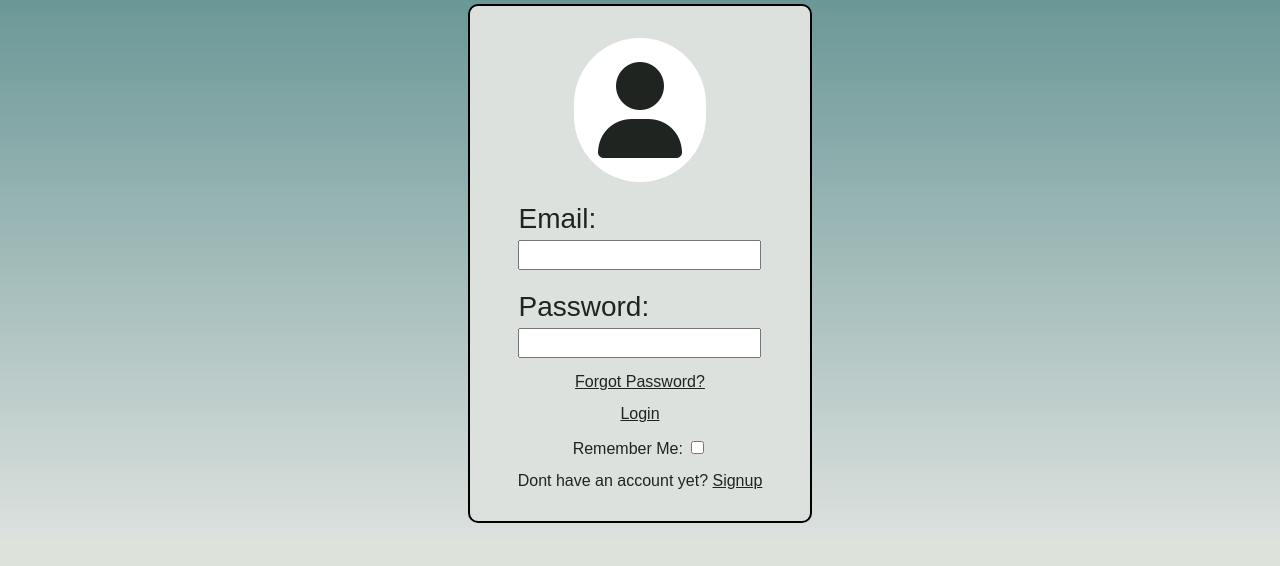
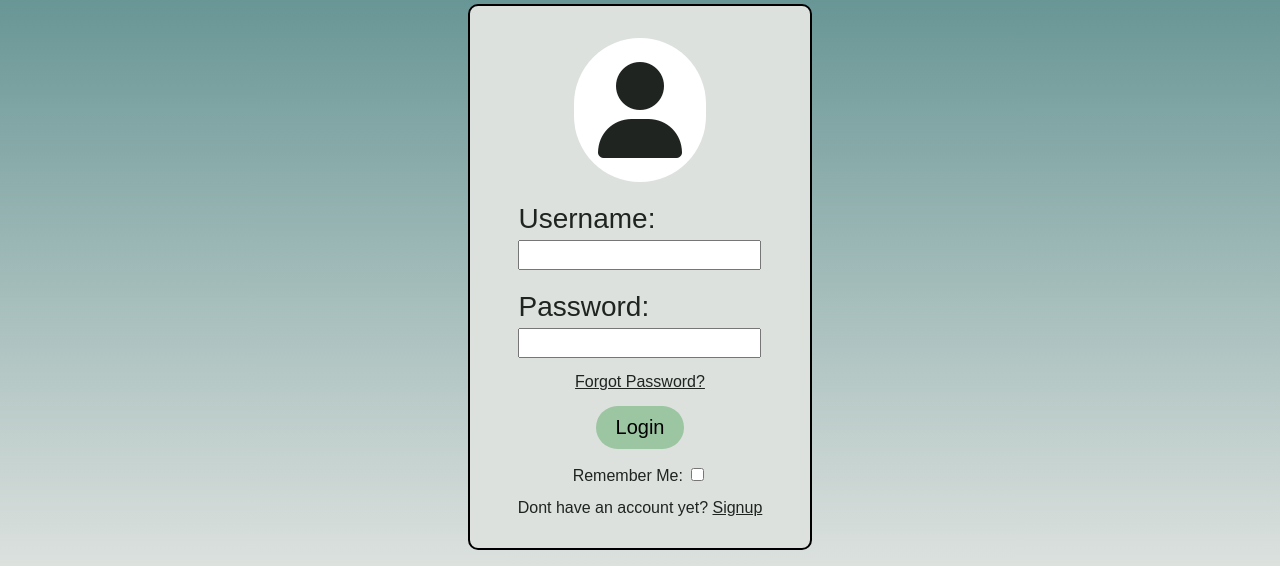
Before and after one commit to 3420Final/Project, a PHP site: page /login.php in a window 1280 px wide. Shown: the part 348-914 px from the top of the page. Before the commit the page ends 871 px from the top, so only its background shows below. Run offline with PHP 8.4, Linux system fonts and the light colour scheme; some libraries are stand-ins or nearby versions; some web fonts are replaced.

Commit message:
login and create account work.

```diff
--- a/includes/navbar.php
+++ b/includes/navbar.php
@@ -7,7 +7,7 @@ $loginlink = 'login.php';
 if (isset($_SESSION['username']))
 {
     $login = 'Logout';
-    $loginlink = 'index.php';
+    $loginlink = 'index.php';   //takes you to the homepage to get out
 }
 
 ?>
--- a/login.php
+++ b/login.php
@@ -1,3 +1,42 @@
+<?php
+    $username = $_POST['username'] ?? "";
+    $password = $_POST['password'] ?? "";
+
+    if (isset($_POST['login'])) {
+
+        include 'includes/library.php';
+        $pdo = connectDB();
+
+        //prep and execute query to find username/password
+        $query = "SELECT * FROM `timeslot_users` WHERE username=?";
+        $stmt = $pdo->prepare($query);
+        $stmt->execute([$username]);
+        $results = $stmt->fetch();
+        var_dump($results);
+        if($results == false){  //does the user exist?
+            $errors['loginfail'] = true;
+            //var_dump($results);//problem is here
+        }
+        else{
+            if (password_verify($password, $results['password'])){  //if their password is valid
+
+                //put the user into the session
+                session_start();
+                $_SESSION['username'] = $username;
+                $_SESSION['id'] = $id;
+
+                header("Location:mySignups.php");
+                exit();
+            }
+
+            else{
+                $errors['loginfail'] = true;
+            }
+        }
+
+    }
+?>
+
 <!DOCTYPE html>
 <html lang="en">
 <head>
@@ -19,23 +58,22 @@
                     <i class="fas fa-user"></i>
                 </div>
                 <div>
-                    <form>
-                        <div id='emailandpassword'>
-                            <label for="email" class='emailpass'>Email:</label>
-                            <input id="email" name="email" type="text" placeholder="" required/>
+                    <form id="login" name="login"  method="post">
+                        <div id='usernamepassword'>
+                            <label for="username" class='usernamepass'>Username:</label>
+                            <input id="username" name="username" type="text" placeholder="" required/>
                         </div>
-                        <div id='emailandpassword'>
-                            <label for="password" class='emailpass'>Password:</label>
+                        <div id='usernamepassword'>
+                            <label for="password" class='usernamepass'>Password:</label>
                             <input id="password" name="password" type="password" placeholder="" required/>
                         </div>
                         <div>
                             <a href="forgotpassword.php">Forgot Password?</a>
                         </div>
                         <div>
-                            <a href="mySignups.php">Login</a>
-                            <!--I made it a link for right now just to make the transition from pages easier
-                            <button id="login">Login</button>-->
+                            <button type="login" name="login">Login</button>
                         </div>
+                        <span class="<?=!isset($errors['loginfail']) ? 'hidden' : "error";?>">Username or password incorrect.</span>
                         <div>
                             <label for="remember">Remember Me:</label>
                             <input type="checkbox" id="remember" name="remember">
--- a/styles/login.css
+++ b/styles/login.css
@@ -90,7 +90,7 @@ section#loginbox > div > div > form {
     align-items: center;
 }
 /*put the labels ontop of the boxes*/
-section#loginbox > div > div > form label.emailpass {
+section#loginbox > div > div > form label.usernamepass {
     display: block;
 }
 section#loginbox > div > div > form > div {
@@ -98,11 +98,11 @@ section#loginbox > div > div > form > div {
 }
 
 /*font and sizing for email password stuff*/
-section#loginbox > div > div > form div#emailandpassword > input{
+section#loginbox > div > div > form div#usernamepassword > input{
     font-size: 1em;
     padding: 0.25em 1em 0.25em 1em;
 }
-section#loginbox > div > div > form div#emailandpassword > label{
+section#loginbox > div > div > form div#usernamepassword > label{
     padding: 0.25em 0 0.25em 0;
     font-size: 1.75em;
 }
```
Also changed, not shown: CreateAccount.php (+5 -5 lines).
